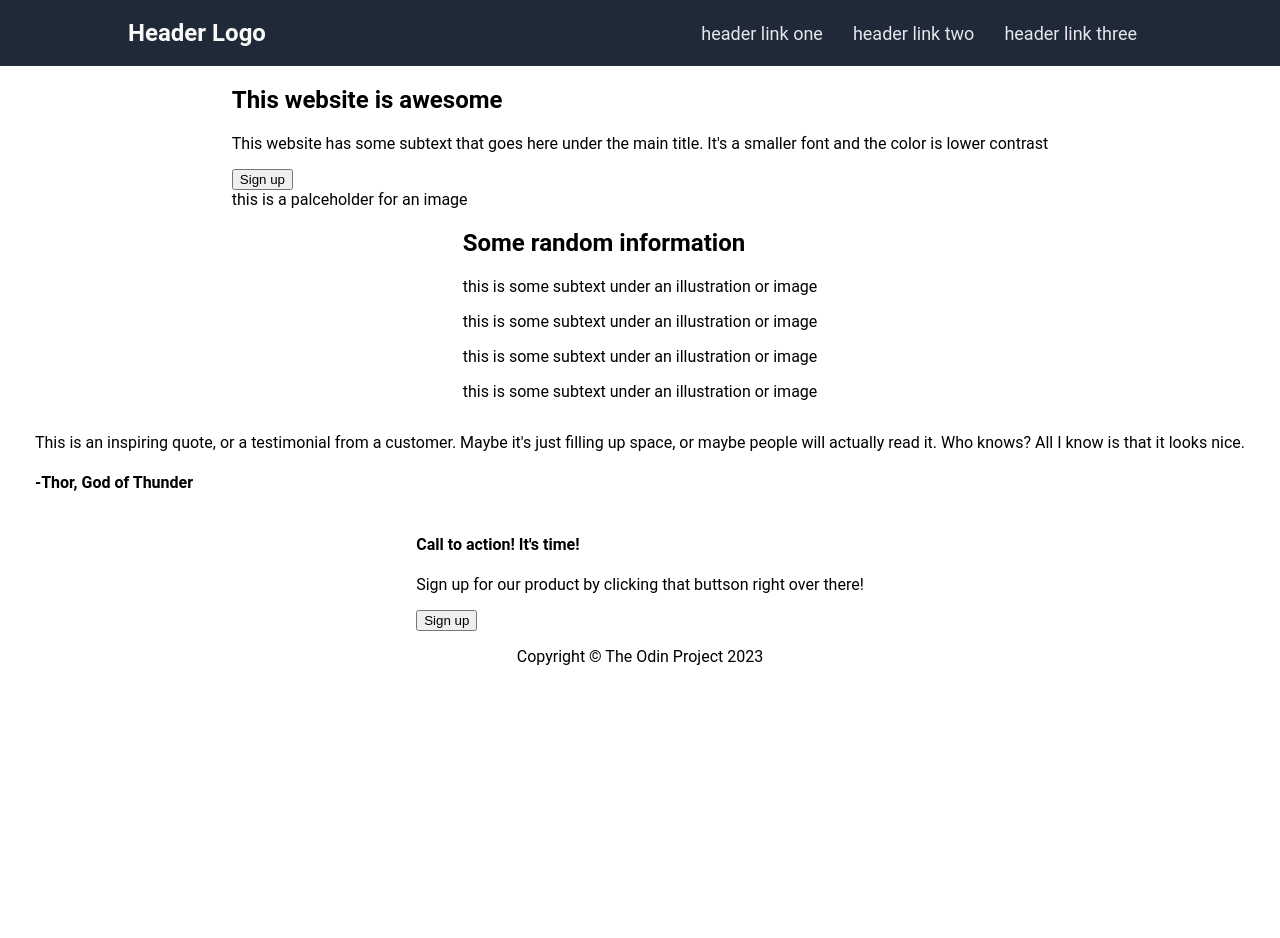
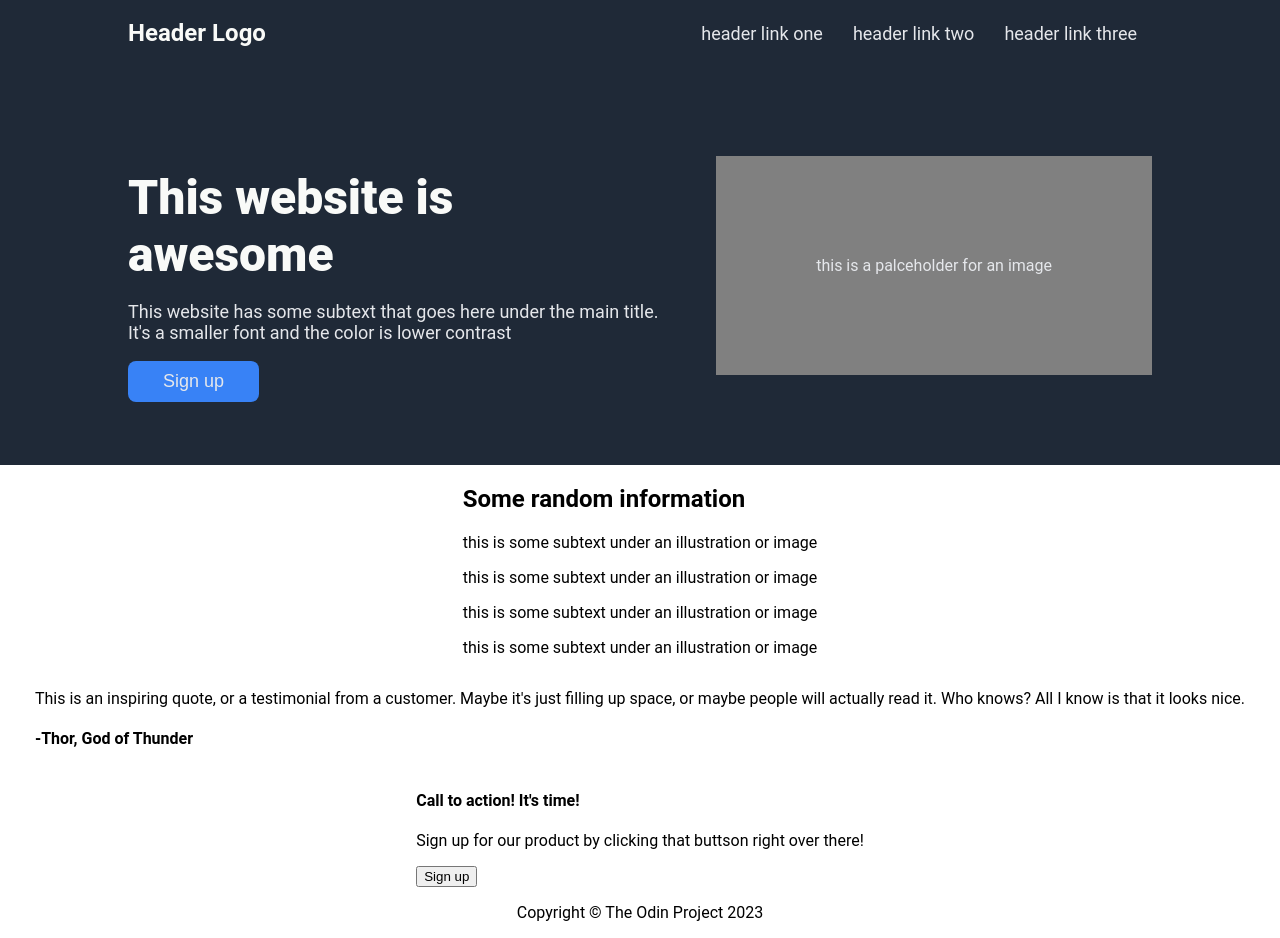
Before and after one commit to VincentG-BM/landing-page, a plain HTML site: page index.html in a window 1280 px wide. Before the commit the page ends 800 px from the top, so only its background shows below. Drawn offline with Linux system fonts and the light colour scheme.

Commit message:
Completed CSS for the hero section

```diff
--- a/styles.css
+++ b/styles.css
@@ -33,3 +33,53 @@ body {
     padding: 0 15px;
     font-size: 18px;
 }
+
+
+.hero {
+    background-color: #1F2937;
+    display: flex;
+    flex-direction: row;
+    align-self: stretch;
+    padding: 3px 10%;
+    flex-grow: 1;
+    align-items: center;
+}
+
+.hero-left {
+    flex-wrap: wrap;
+    flex: 1;
+    margin: 60px 50px 60px auto;
+}
+
+.hero-left h2 {
+    font-size: 48px;
+    font-weight: 800;
+    color: #f9faf8;
+    margin-bottom: 0px;
+}
+
+.hero-left p {
+    font-size: 18px;
+    color: #E5E7EB;
+}
+
+.hero-left button {
+    font-size: 18px;
+    color: #E5E7EB;
+    background-color: #3882F6;
+    border: none;
+    padding: 10px 35px;
+    border-radius: 8px;
+}
+
+.hero-right {
+    display: flex;
+    align-items: center;
+}
+
+.hero-right {
+    object-fit: contain;
+    color: #E5E7EB;
+    background-color: gray;
+    padding: 100px;
+}
```
